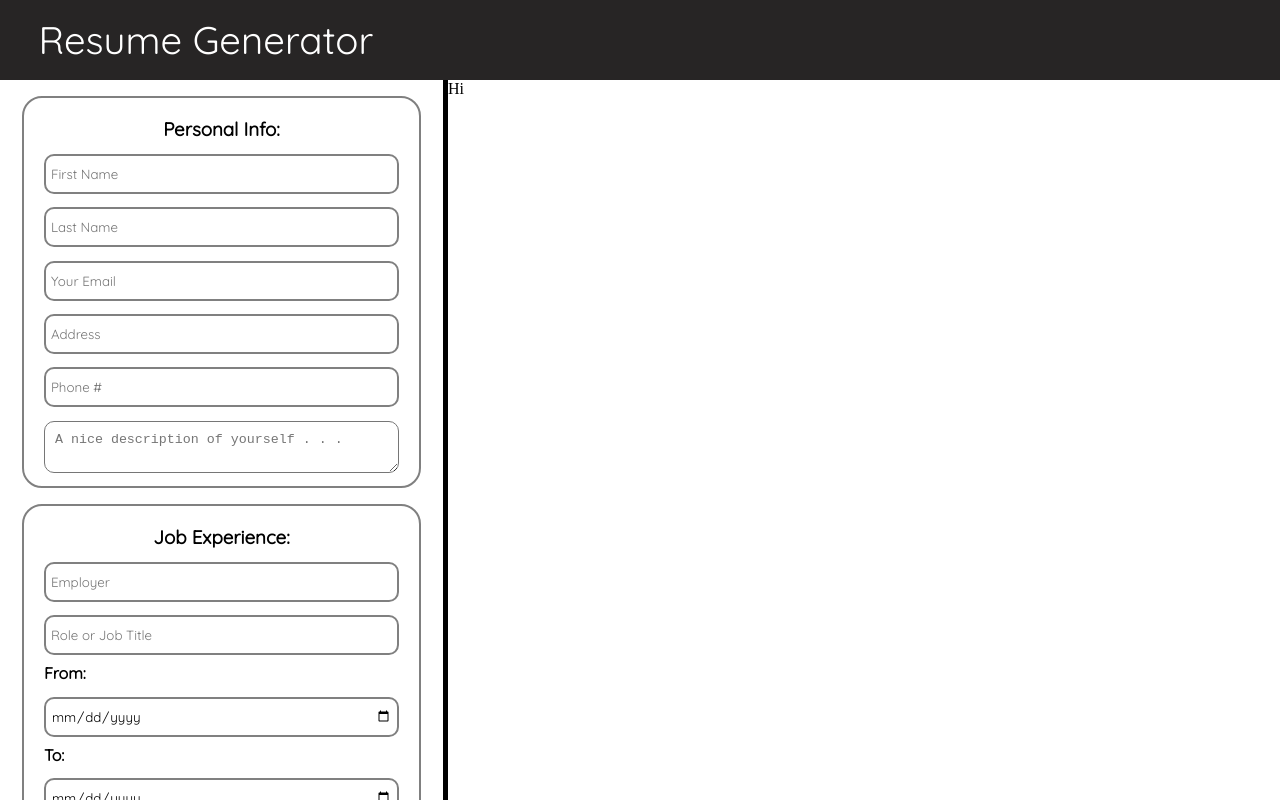
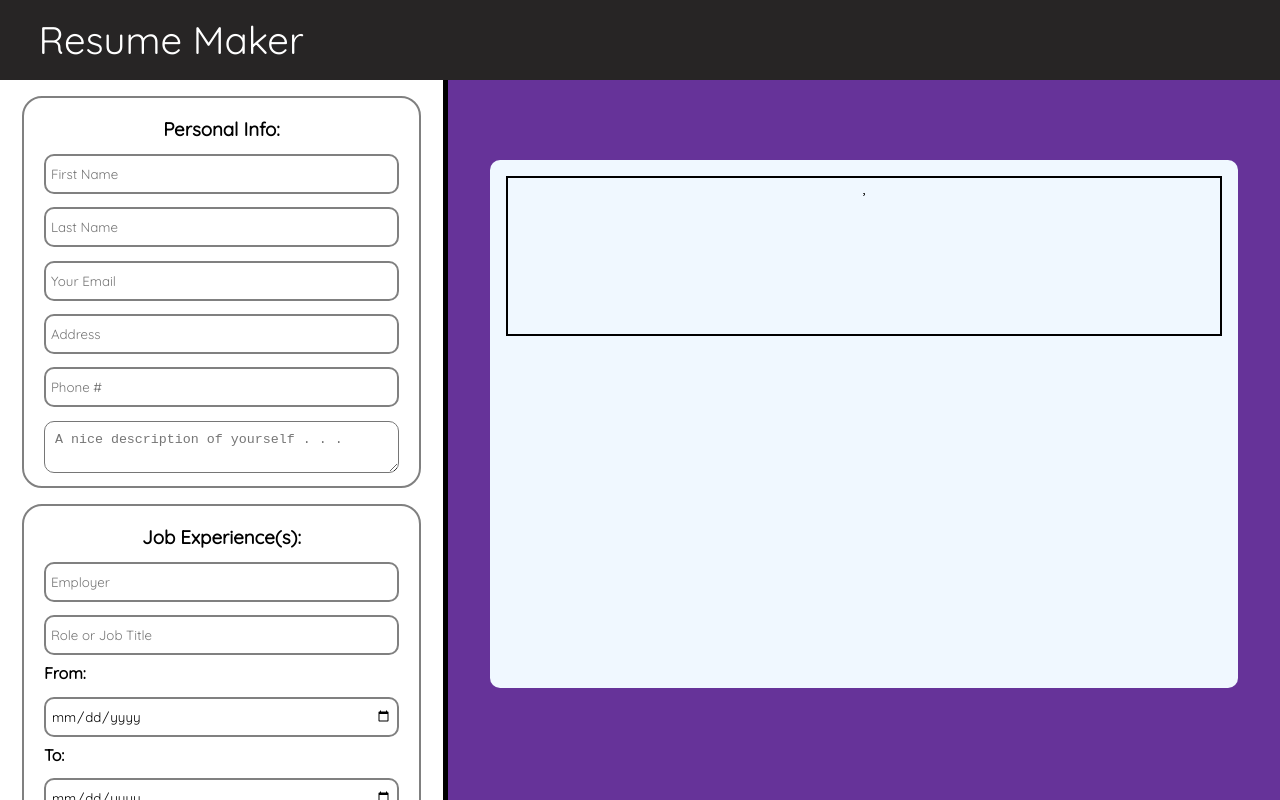
Before and after one commit to PkTheCoda/Resume-Generator, a React (Create React App) app: page / in a window 1280 px wide. Shown: the top 800 px of the page. Built offline with nearby package versions, Linux system fonts and the light colour scheme.

Commit message:
Hooked up input fields to resume preview

```diff
--- a/src/Header.js
+++ b/src/Header.js
@@ -3,7 +3,7 @@ import React from 'react'
 function Header() {
   return (
     <div className="header--container">
-      <div className="header--title">Resume Generator</div>
+      <div className="header--title">Resume Maker</div>
     </div>
   )
 }
--- a/src/Information.js
+++ b/src/Information.js
@@ -2,6 +2,23 @@ import React from 'react'
 import { useState } from 'react'
 
 function Information(props) {
+
+  const [personalEducation, setPersonalEducation] = useState([
+    {
+      firstname: "",
+      lastname: "",
+      email: "",
+      address: "",
+      phone: "",
+      summary: "",
+      school: "",
+      field: "",
+      gradDate: "",
+      location: "",
+      achievements: ""
+    }
+  ])
+
 
   const [jobExperiences, setJobExperiences] = useState([
     {
@@ -13,6 +30,15 @@ function Information(props) {
       responsibilites: ""
     }
   ])
+
+  function handleChange(event) {
+    setPersonalEducation(prevArray => {
+      return {
+        ...prevArray,
+        [event.target.name] : [event.target.value]
+      }
+    })
+  }
 
 
 
@@ -27,26 +53,36 @@ function Information(props) {
           <input
             type="text"
             placeholder="First Name"
+            onChange={handleChange}
+            name="firstname"
           />
 
           <input
             type="text"
             placeholder="Last Name"
+            onChange={handleChange}
+            name="lastname"
           />
 
           <input
             type="email"
             placeholder="Your Email"
+            onChange={handleChange}
+            name="email"
           />
 
           <input
-            type="email"
+            type="text"
             placeholder="Address"
+            onChange={handleChange}
+            name="address"
           />
 
           <input
             type="text"
             placeholder="Phone #"
+            onChange={handleChange}
+            name="phone"
           />
 
         <textarea
@@ -58,7 +94,7 @@ function Information(props) {
 
         {/* JOB EXPERIENCES HOLDER */}
         <div className="experience--holder holder">
-          <h3 className="content--title">Job Experience:</h3>
+          <h3 className="content--title">Job Experience(s):</h3>
 
           <input
             type="text"
@@ -140,7 +176,24 @@ function Information(props) {
       </div>
 
       <div className="preview--holder">
-        Hi
+        <div className="preview--modal">
+
+          <div className="personal--preview preview--section">
+
+            <h1 className="name--holder info-holder">{personalEducation.firstname} {personalEducation.lastname}</h1>
+
+            <div className="email-phone-holder info-holder">{personalEducation.email}, {personalEducation.phone}</div>
+
+          </div>
+
+          <div className="jobs--preview preview--section">
+
+          </div>
+
+          <div className="education--preview preview--section">
+
+          </div>
+        </div>
       </div>
   </>
   )
--- a/src/style.css
+++ b/src/style.css
@@ -44,7 +44,7 @@ body {
 
 .body--holder {
   width:100%;
-  height:100%;
+  height:max-content;
   display:flex;
 }
 
@@ -55,11 +55,6 @@ body {
   flex-direction: column;
   align-items: center;
   border-right: 5px solid black;
-}
-
-.preview--holder {
-  width:65%;
-  height:100%;
 }
 
 .content--title {
@@ -136,3 +131,41 @@ button:hover {
   background-color:white;
   color:black;
 }
+
+.preview--holder {
+  width:65%;
+  height:auto;
+  background-color: rebeccapurple;
+  display:flex;
+  justify-content: center;
+}
+
+.preview--modal {
+  height: max-content;
+  margin-top:5em;
+  width:90%;
+  background-color:aliceblue;
+  padding:1em;
+  border-radius:10px;
+}
+
+.preview--section {
+  height:10em;
+}
+
+.personal--preview {
+  display:flex;
+  flex-direction: column;
+  align-items: center;
+  margin: 0em 0em 1em 0em;
+  border: 2px solid black;
+}
+
+.info-holder {
+  font-family: var(--main-font);
+}
+
+.name--holder {
+  font-size:40px;
+
+}
```
